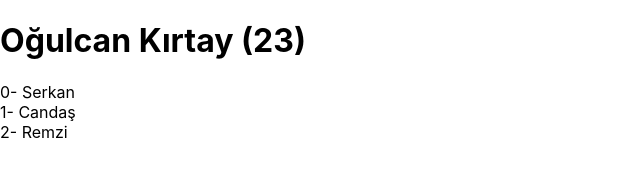
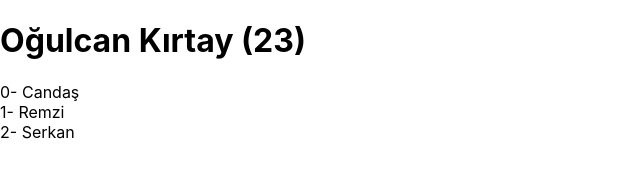
Before and after one commit to ogulcankirtay/components, a React (Create React App) app: page / in a window 1280 px wide. Shown: the top 192 px of the page, without its empty margins (0-640 px from the left). Built offline with nearby package versions, Linux system fonts and the light colour scheme.

Commit message:
prop_key_type2

```diff
--- a/src/App.js
+++ b/src/App.js
@@ -1,10 +1,21 @@
 import './App.css';
 import User from './components/User';
+const friends=[
+  {
+    id: 0,
+    name:"Candaş"},
+    {
+      id: 1,
+      name:"Remzi"},
+      {
+        id: 2,
+        name:"Serkan"},
 
+]
 function App(){
   return(
     <>
-  <User name="Oğulcan" sname="Kırtay" age={23} isLogIN={true} friends={["Serkan","Candaş","Remzi"]}></User>
+  <User name="Oğulcan" sname="Kırtay" age={23} isLogIN={true} friends={friends}></User>
 
     </>
   );
--- a/src/components/User.js
+++ b/src/components/User.js
@@ -1,10 +1,10 @@
-function User(props){
+function User({name,sname,age,isLogIN,friends}){
     return(
       <>
-        <h1>{props.isLogIN? `${props.name } ${props.sname} (${props.age}) ` : 'Giriş Yapılmadı' }</h1>
+        <h1>{isLogIN? `${name } ${sname} (${age}) ` : 'Giriş Yapılmadı' }</h1>
 
-        {props.friends.map((friend,index)=>(
-            <div key={index} > {index}- {friend}</div>
+        {friends.map((friend)=>(
+            <div key={friend.id} > {friend.id}- {friend.name}</div>
         ))}
         </>
     );
```
